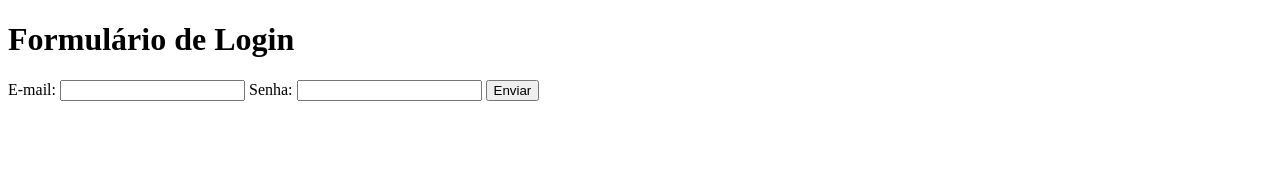
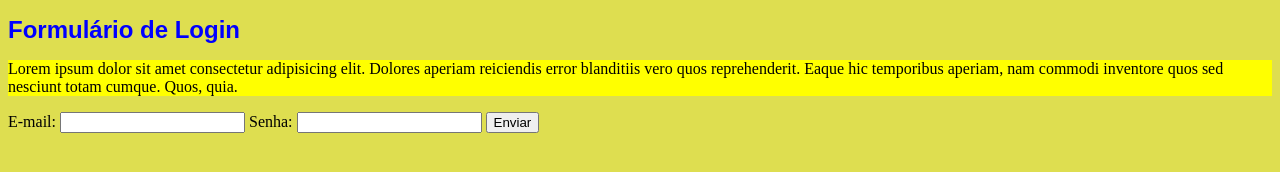
Before and after one commit to Miguelsalazar01/test1, a plain HTML site: page aula_2/index.html in a window 1280 px wide. Drawn offline with Linux system fonts and the light colour scheme.

Commit message:
aula 1 de rec

```diff
--- a/aula_2/index.html
+++ b/aula_2/index.html
@@ -4,9 +4,11 @@
     <meta charset="UTF-8">
     <meta name="viewport" content="width=device-width, initial-scale=1.0">
     <title>Formulário 1</title>
+    <link rel="stylesheet" href="style.css">
 </head>
 <body>
-    <h1>Formulário de Login</h1>
+    <h1 id="titulo">Formulário de Login</h1>
+    <p>Lorem ipsum dolor sit amet consectetur adipisicing elit. Dolores aperiam reiciendis error blanditiis vero quos reprehenderit. Eaque hic temporibus aperiam, nam commodi inventore quos sed nesciunt totam cumque. Quos, quia.</p>
     <form action="/login" method="post">
         <label for="email">E-mail:</label>
         <input type="email" name="email" id="email">
--- /dev/null
+++ b/aula_2/style.css
@@ -0,0 +1,12 @@
+body {
+    background-color: #dede50;
+}
+#titulo {
+    color: blue;
+    font-family: Arial, sans-serif;
+    font-size: 24px;
+}
+p {
+    background-color: yellow;
+    font-size: 16px;
+}
```
